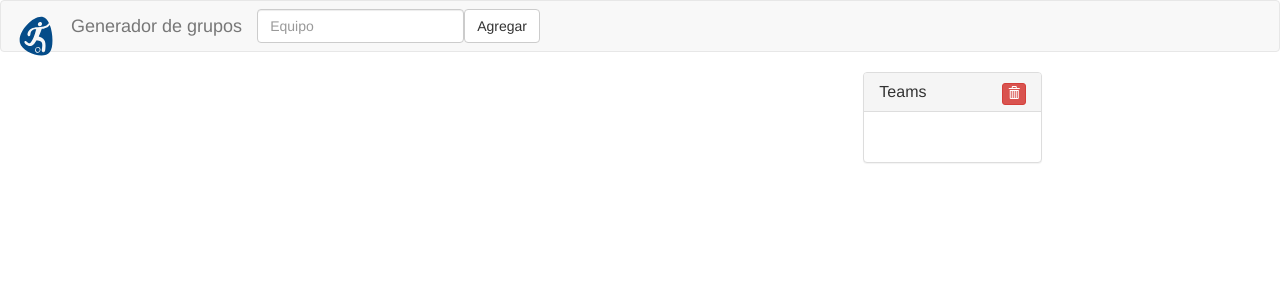
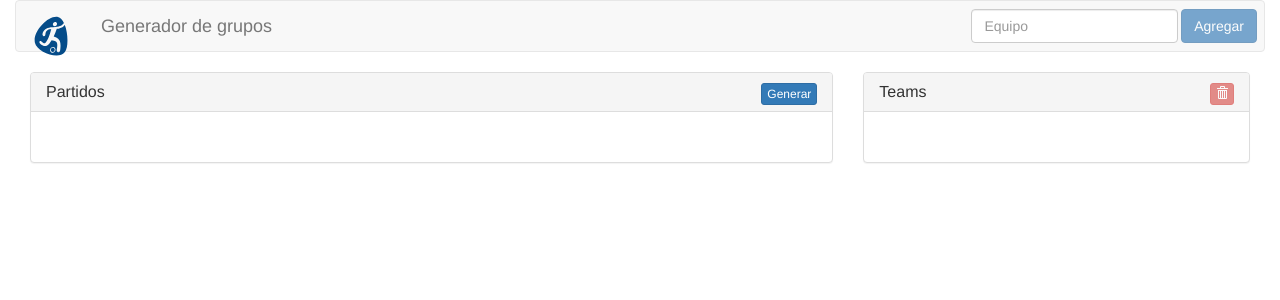
Before and after one commit to nsaid26/robin-tournament, an Angular app: page / in a window 1280 px wide. Shown: the top 300 px of the page. Built offline with nearby package versions, Linux system fonts and the light colour scheme.

Commit message:
Add match-list Component

```diff
--- a/src/app/app.component.html
+++ b/src/app/app.component.html
@@ -1,22 +1,34 @@
-<nav class="navbar navbar-default">
-  <div class="container-fluid">
+<div class="container-fluid">
+  <nav class="navbar navbar-default">
     <div class="navbar-header">
       <a class="navbar-brand">
         <img src="assets/img/tournam-image.svg" class="logo">
       </a>
       <span class="navbar-brand">Generador de grupos</span>
     </div>
-    <div class="navbar-form navbar-center">
+    <div class="navbar-form navbar-right">
       <div class="form-group">
-        <input type="text" class="form-control" placeholder="Equipo" #name>
+        <input type="text" class="form-control"
+               [value]="team"
+               (input)="team = $event.target.value"
+               placeholder="Equipo" #name required
+               style="margin-right: 0.2em;" />
       </div>
-      <button type="button" (click)="AddTeam(name.value)" class="btn btn-default">Agregar</button>
+      <button type="button"
+              (click)="AddTeam(name.value)"
+              [disabled]="!team"
+              class="btn btn-primary"
+              style="margin-right: 0.5em">
+        Agregar
+      </button>
     </div>
+  </nav>
+</div>
+<div class="container-fluid">
+  <div class="col-md-8">
+    <match-list></match-list>
   </div>
-</nav>
-<div class="container-fluid">
-  <div class="col-md-8"></div>
-  <div class="col-md-2">
+  <div class="col-md-4">
     <team-list [teams]="teams" (delete)="onDelete($event)"></team-list>
   </div>
 </div>
--- a/src/app/app.component.ts
+++ b/src/app/app.component.ts
@@ -7,17 +7,21 @@ import { Match } from './match.model';
   styleUrls: ['./app.component.css']
 })
 export class AppComponent {
+  team: string = '';
   teams: string[] = [];
   matchs: Match[] = [];
 
   AddTeam(name: string) {
     this.teams.push(name);
+    this.team = null;
   };
-
   onDelete(name: string): void {
     const index = this.teams.indexOf(name, 0);
     if (index > -1) {
       this.teams.splice(index, 1);
     }
   }
+  teamExist() {
+    return this.teams.indexOf(this.team) > -1;
+  }
 }
--- a/src/app/app.module.ts
+++ b/src/app/app.module.ts
@@ -3,11 +3,13 @@ import { NgModule } from '@angular/core';
 
 import { AppComponent } from './app.component';
 import { TeamListComponent } from './team-list/team-list.component';
+import { MatchListComponent } from './match-list/match-list.component';
 
 @NgModule({
   declarations: [
     AppComponent,
-    TeamListComponent
+    TeamListComponent,
+    MatchListComponent
   ],
   imports: [
     BrowserModule
--- /dev/null
+++ b/src/app/match-list/match-list.component.html
@@ -0,0 +1,14 @@
+<div class="panel panel-default">
+  <div class="panel-heading">
+    <div class="btn-group pull-right">
+      <button class="btn btn-primary btn-xs">
+        Generar
+      </button>
+    </div>
+    <h4 class="panel-title">Partidos</h4>
+  </div>
+  <div class="panel-body">
+    <div class="list-group">
+    </div>
+  </div>
+</div>
--- /dev/null
+++ b/src/app/match-list/match-list.component.ts
@@ -0,0 +1,15 @@
+import { Component, OnInit } from '@angular/core';
+
+@Component({
+  selector: 'match-list',
+  templateUrl: './match-list.component.html',
+  styleUrls: ['./match-list.component.css']
+})
+export class MatchListComponent implements OnInit {
+
+  constructor() { }
+
+  ngOnInit() {
+  }
+
+}
--- a/src/app/team-list/team-list.component.html
+++ b/src/app/team-list/team-list.component.html
@@ -1,7 +1,9 @@
 <div class="panel panel-default">
   <div class="panel-heading">
     <div class="btn-group pull-right">
-      <button (click)="onDelete()" class="btn btn-danger btn-xs">
+      <button class="btn btn-danger btn-xs"
+              [disabled]="!selectedTeam"
+              (click)="onDelete()">
         <i class="glyphicon glyphicon-trash"></i>
       </button>
     </div>
--- a/src/app/team-list/team-list.component.ts
+++ b/src/app/team-list/team-list.component.ts
@@ -6,18 +6,17 @@ import { Component, OnInit, Input, Output, EventEmitter } from '@angular/core';
   styleUrls: ['./team-list.component.css']
 })
 export class TeamListComponent {
-  selectedTeam: string;
   @Input() teams: string[];
   @Output() delete = new EventEmitter();
-  onSelected: string[];
+
+  selectedTeam: string;
 
   constructor() { }
-
   onSelect(name: string) {
     this.selectedTeam = name;
   }
-
   onDelete() {
     this.delete.emit(this.selectedTeam);
+    this.selectedTeam = this.teams ? this.teams[0] : null;
   }
 }
```
Also changed, not shown: src/app/match-list/match-list.component.css (added).
